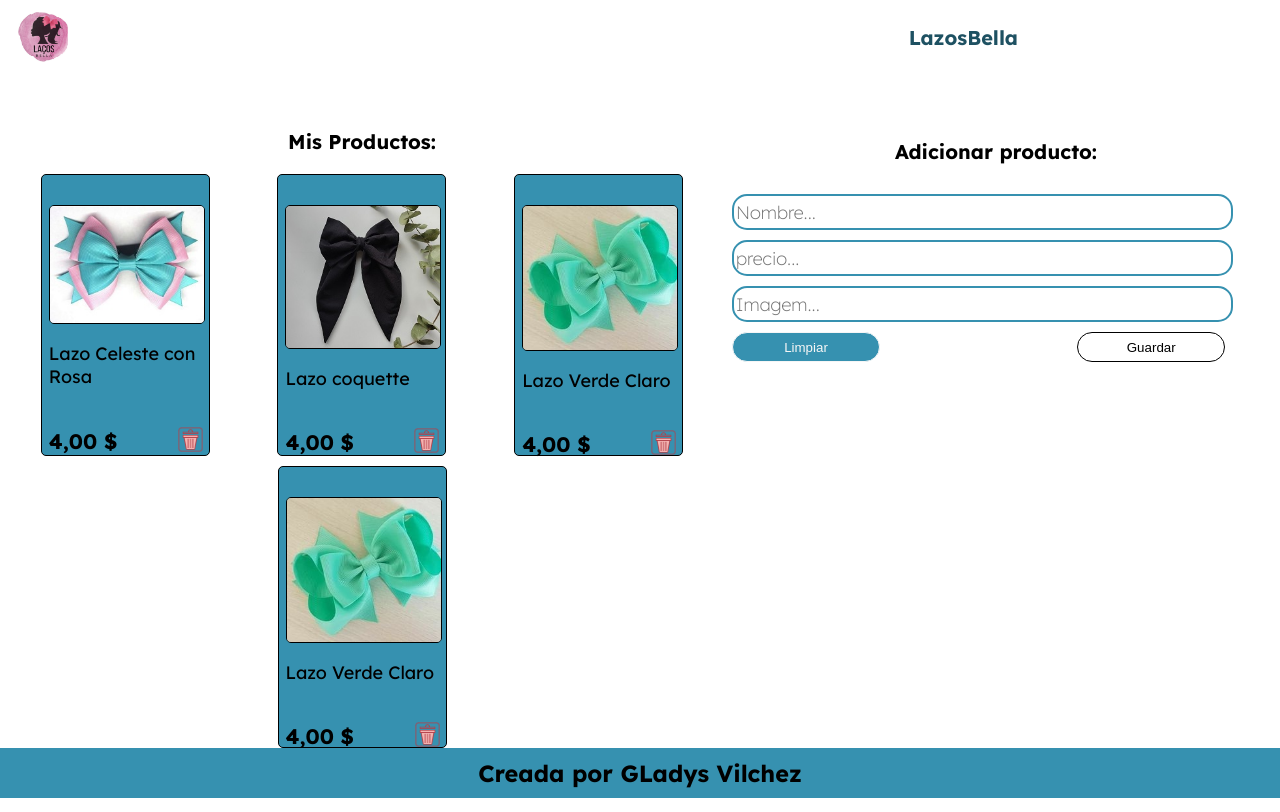
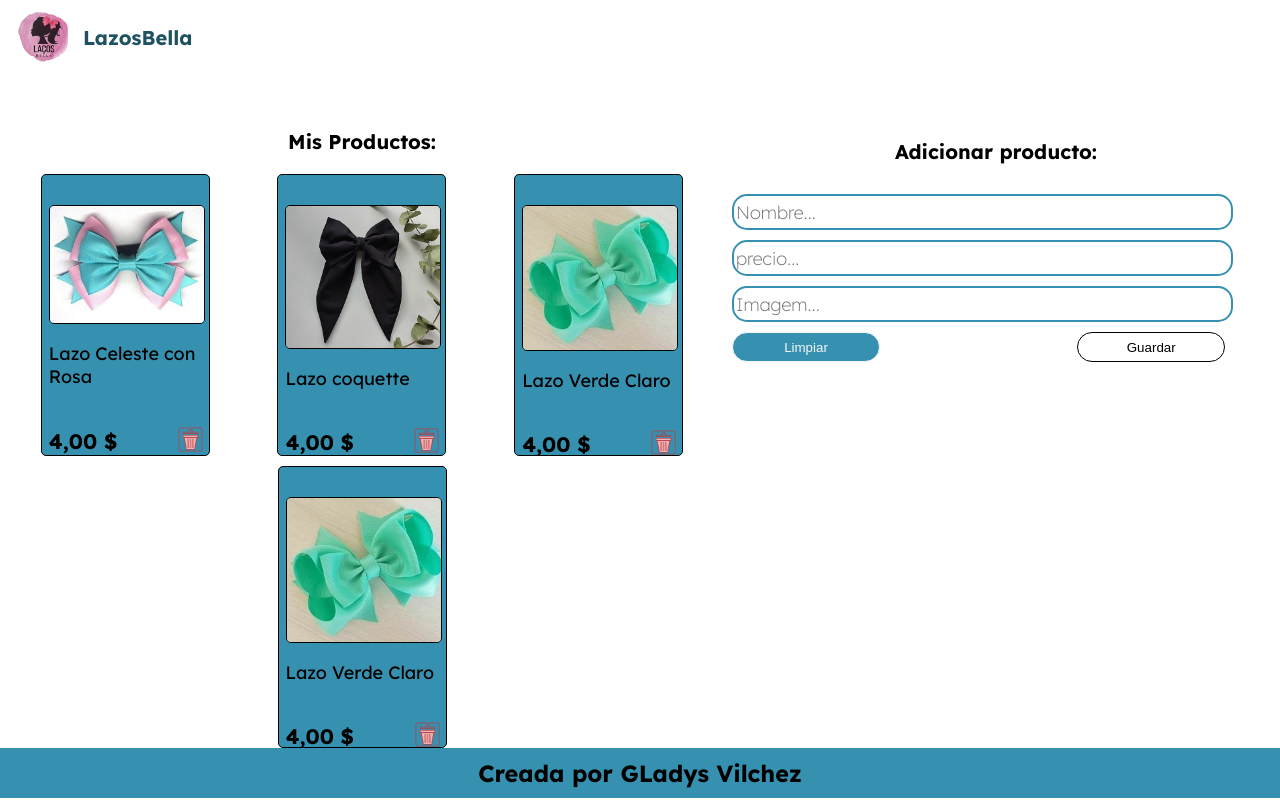
Before and after one commit to GladysVilchez/Chanyenge-AluraGeek, a plain HTML site: page index.html in a window 1280 px wide. Drawn offline with Linux system fonts and the light colour scheme.

```diff
--- a/index.css
+++ b/index.css
@@ -22,7 +22,7 @@
     font-size: 16px;
     color: var(--cor-hover);
     display: flex;
-    justify-content:space-between;
+    gap: 15px;
     font-family: var(--fonte-primaria);
     font-size: 10px;
     font-weight: 400px;
```
